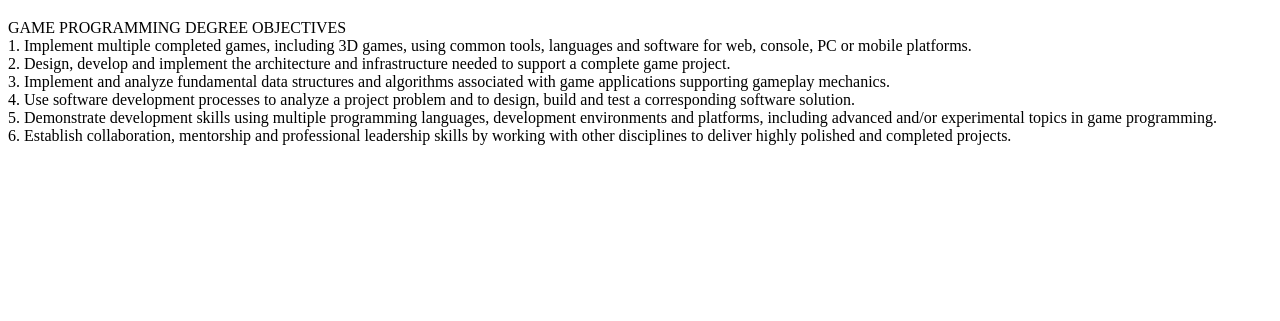
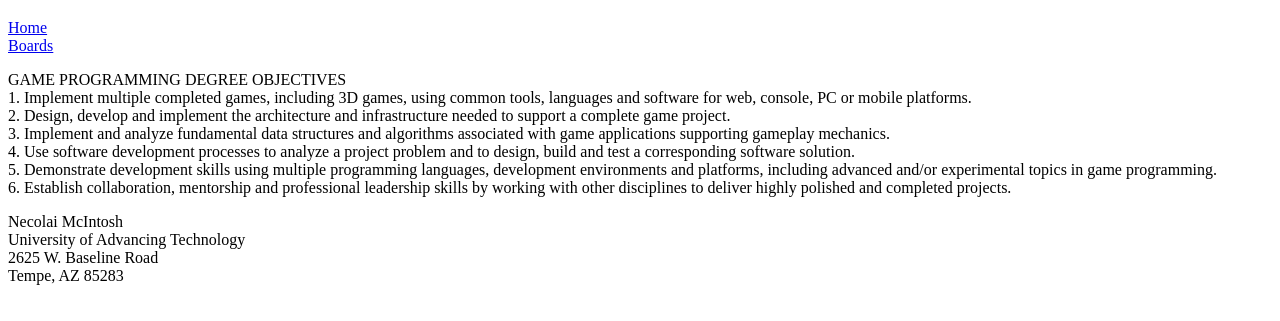
Before and after one commit to AgentNAM/CSC102-Fall2024, a plain HTML site: page boards.html in a window 1280 px wide. Shown: the part 61-382 px from the top of the page. Drawn offline with Linux system fonts and the light colour scheme.

Commit message:
Added nav section to index and boards pages

```diff
--- a/boards.html
+++ b/boards.html
@@ -1,4 +1,4 @@
-<!-- Necolai McIntosh -->
+<!-- Necolai McIntosh 9/24/2024 -->
 <!DOCTYPE html>
 <html lang="en">
 <head>
@@ -9,6 +9,12 @@
 <body>
     <header>
         <h1>Welcome to my UAT Boards page</h1>
+        <!-- create a nav section to hold the menu -->
+         <nav>
+            <a href="index.html">Home</a>
+            <br>
+            <a href="boards.html">Boards</a>
+         </nav>
     </header>
 
     <p>
@@ -32,8 +38,15 @@
         polished and completed projects.
     </p>
 
+    <!-- add some personal & UAT info to the footer -->
     <footer>
-
+        Necolai McIntosh
+        <br>
+        University of Advancing Technology
+        <br>
+        2625 W. Baseline Road
+        <br>
+        Tempe, AZ 85283
     </footer>
 
 </body>
```
Also changed, not shown: index.html (+15 -2 lines).
